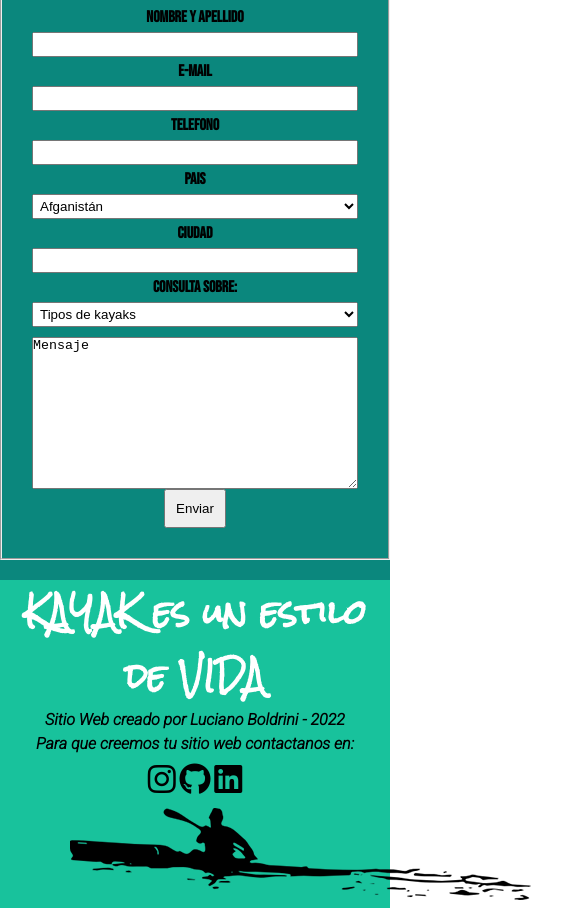
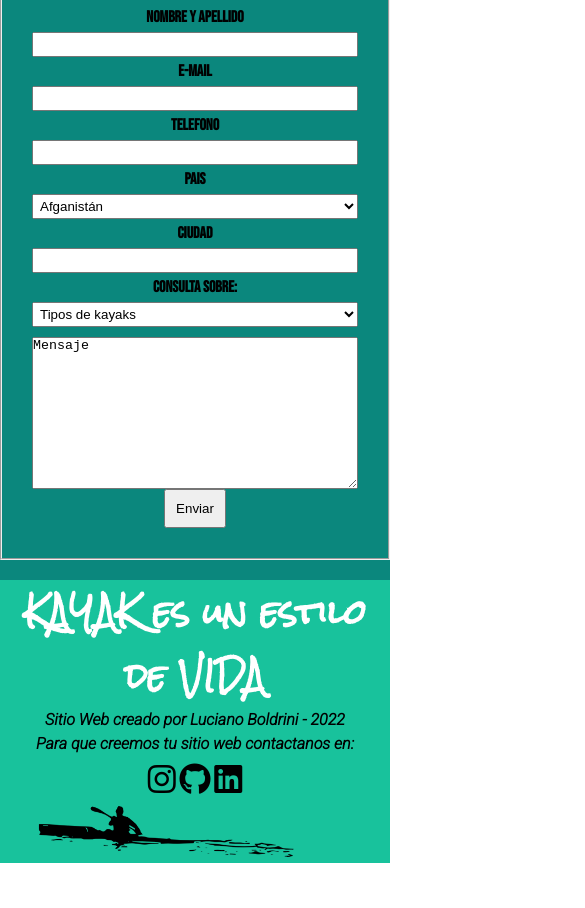
Before and after one commit to panckuzo/kayak-web, a plain HTML site: page vistas/contacto.html in a window 390 px wide. Shown: the part 826-1734 px from the top of the page, 585 px wide, since content can reach past the window. After the commit the page ends 1689 px from the top, so only its background shows below. Drawn offline with nearby package versions, Linux system fonts and the light colour scheme.

Commit message:
se modificaron rutas de css y media queries en img foother

```diff
--- a/vistas/contacto.html
+++ b/vistas/contacto.html
@@ -22,7 +22,7 @@
     <meta http-equiv="X-UA-Compatible" content="IE=edge">
     <meta name="viewport" content="width=device-width, initial-scale=1.0">
     <title>CONTACTO</title>
-    <link rel="stylesheet" href="../ccs/estilos.css">
+    <link rel="stylesheet" href="../css/estilos.css">
 </head>
 <body>
     <header class="header">
@@ -296,7 +296,7 @@
             <br>Para que creemos tu sitio web contactanos en:
             <br><a class="footer__a" href="http://instagram.com" target="_blank" rel="noopener noreferrer"><i class="fa-brands fa-instagram"></i></a> <a class="footer__a" href="https://github.com/panckuzo" target="_blank" rel="noopener noreferrer"><i class="fa-brands fa-github"></i></a> <a class="footer__a" href="https://www.linkedin.com/" target="_blank" rel="noopener noreferrer"><i class="fa-brands fa-linkedin"></i></a></p>
         </div>
-    <img src="../img/kayak-footer.png" alt="kayak">
+    <img class="foother__img" src="../img/kayak-footer.png" alt="kayak">
 </footer>
 
 <script>
```
Also changed, not shown: index.html (+2 -2 lines), vistas/escuelas-travesias.html (+2 -2 lines), vistas/tecnicas.html (+2 -2 lines), vistas/tiposdekayak.html (+2 -2 lines), css/estilos.css (renamed from ccs/estilos.css).
